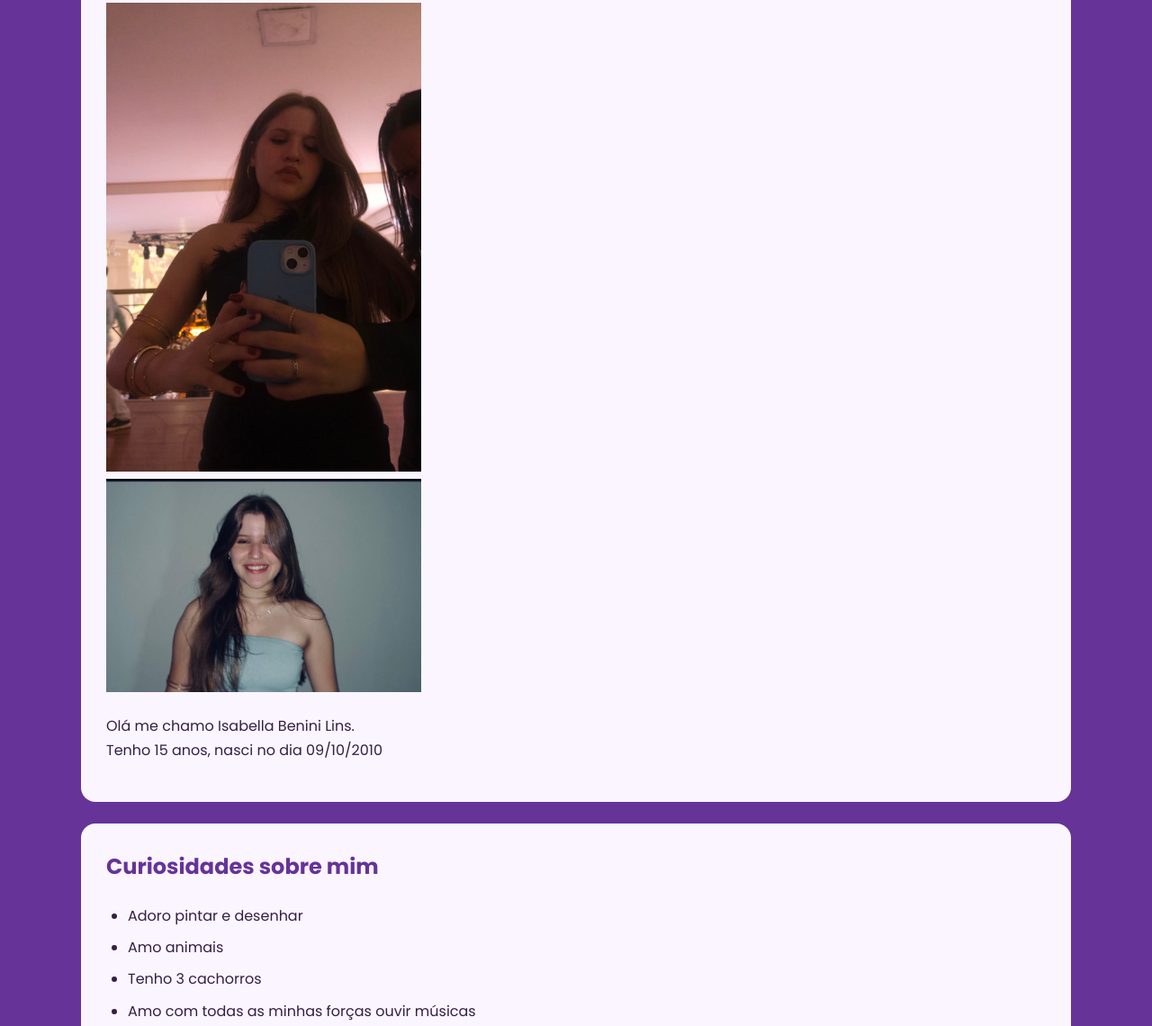
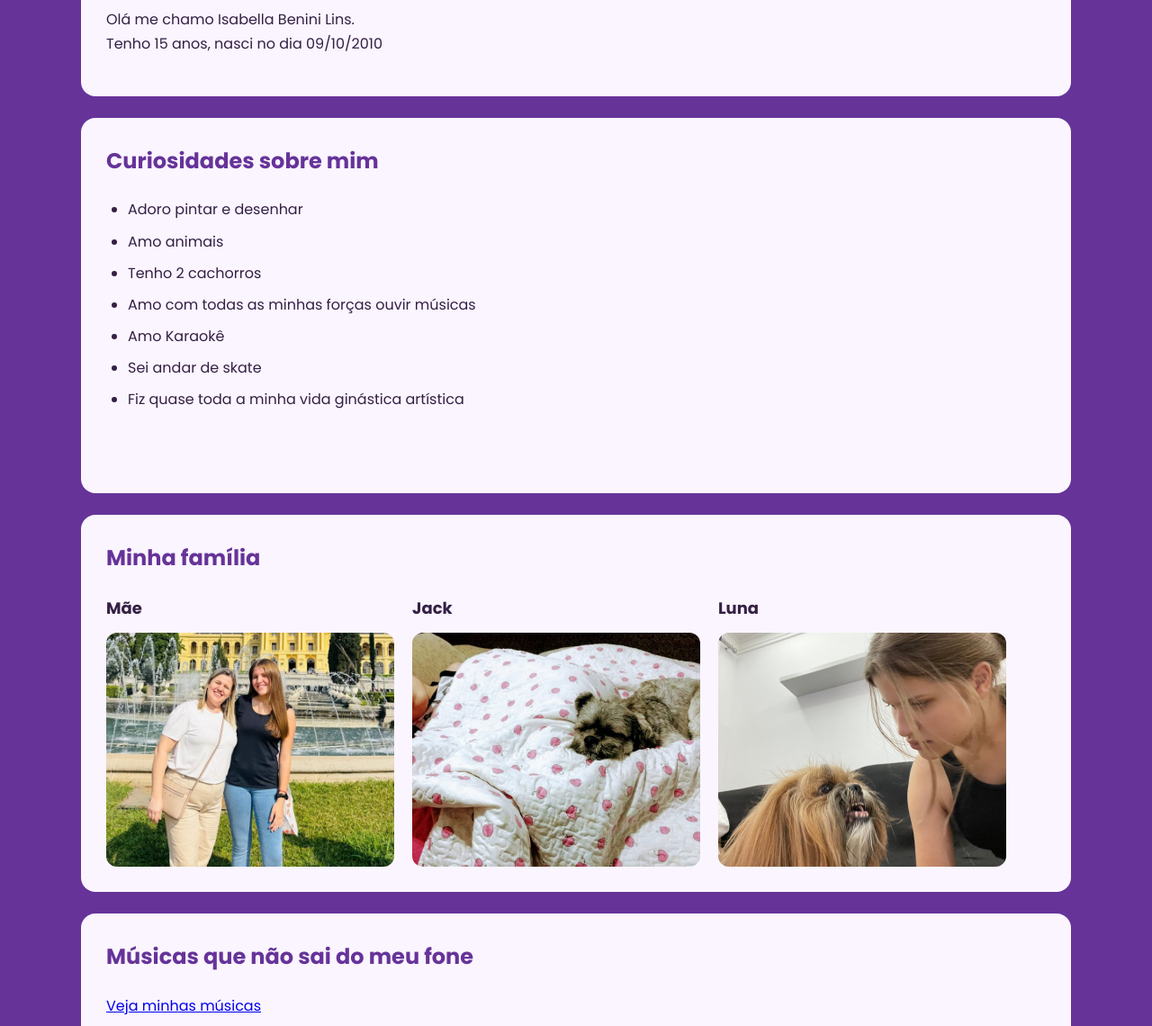
Before and after one commit to beniniisabella/Isabella_sobre-mim, a plain HTML site: page index.html in a window 1280 px wide. Shown: the part 533-1673 px from the top of the page at 90% size. Drawn offline with Linux system fonts and the light colour scheme.

Commit message:
style: organiza as fotos/galeria com o flexbox

```diff
--- a/index.css
+++ b/index.css
@@ -64,3 +64,25 @@ ul {
 li {
     margin-bottom: 8px;
 }
+
+img {
+    display: block;
+    width: 100%;
+    max-width: 320px;
+    height: 260px;
+    object-fit: cover;
+    border-radius: 12px;
+}
+
+.galeria {
+    display: flex;
+    flex-wrap: wrap;
+    gap: 20px;
+}
+
+.galeria > img,
+.galeria > article {
+    flex: 1 1 240px;
+    min-width: 0;
+    max-width: 320px;
+}
--- a/index.html
+++ b/index.html
@@ -22,14 +22,11 @@
         <section>
             <h2>Eu</h2>
 
-            <img src="assets/WhatsApp Image 2026-05-27 at 09.16.50 (1).jpeg" width="350">
-            <br>
-
-            <img src="assets/WhatsApp Image 2026-05-27 at 09.20.28 (1).jpeg" width="350">
-            <br>
-
-            <img src="assets/WhatsApp Image 2026-05-27 at 09.23.56 (1).jpeg" width="350">
-            <br>
+            <div class="galeria">
+                <img src="assets/WhatsApp Image 2026-05-27 at 09.16.50 (1).jpeg" alt="Isabella no carro">
+                <img src="assets/WhatsApp Image 2026-05-27 at 09.20.28 (1).jpeg" alt="Isabella em uma foto no espelho">
+                <img src="assets/WhatsApp Image 2026-05-27 at 09.23.56 (1).jpeg" alt="Isabella sorrindo">
+            </div>
 
             <p>Olá me chamo Isabella Benini Lins.<br>
                 Tenho 15 anos, nasci no dia 09/10/2010</p>
@@ -41,7 +38,7 @@
             <ul>
                 <li>Adoro pintar e desenhar</li>
                 <li>Amo animais</li>
-                <li>Tenho 3 cachorros</li>
+                <li>Tenho 2 cachorros</li>
                 <li>Amo com todas as minhas forças ouvir músicas</li>
                 <li>Amo Karaokê</li>
                 <li>Sei andar de skate</li>
@@ -54,19 +51,22 @@
         <section>
             <h2>Minha família</h2>
 
-            <p>Mãe</p>
-            <img src="assets/mae.jpg" width="210">
-            <br><br>
+                <div class="galeria">
+                    <article>
+                        <h3>Mãe</h3>
+                        <img src="assets/mae.jpg" alt="Isabella com sua mãe">
+                    </article>
 
-            <h2>Doguinhos</h2>
+                    <article>
+                        <h3>Jack</h3>
+                        <img src="assets/jack.jpg" alt="Jack descansando na cama">
+                    </article>
 
-            <p>Jack</p>
-            <img src="assets/jack.jpg" width="210">
-            <br><br>
-
-            <p>Luna</p>
-            <img src="assets/WhatsApp Image 2026-05-27 at 09.37.15 (1).jpeg" width="210">
-            <br><br>
+                    <article>
+                        <h3>Luna</h3>
+                        <img src="assets/WhatsApp Image 2026-05-27 at 09.37.15 (1).jpeg" alt="Luna com Isabella">
+                    </article>
+                </div>
         </section>
 
         <section>
@@ -79,12 +79,6 @@
 
         <section>
             <h2>Lugares que já visitei</h2>
-
-            <ul>
-                <li>Santa Catarina</li>
-                <li>Rio de Janeiro</li>
-                <li>Bahia</li>
-            </ul>
 
             <h3>Santa Catarina</h3>
             <br>
```
